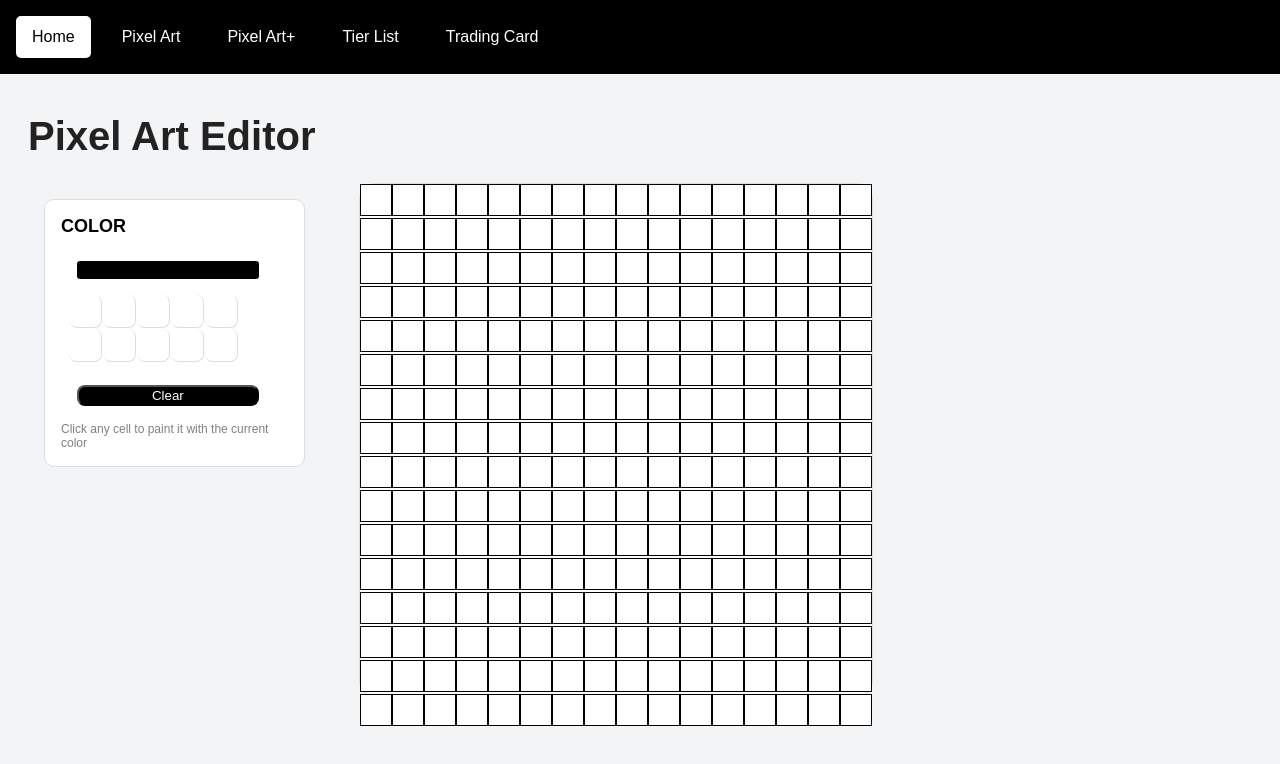
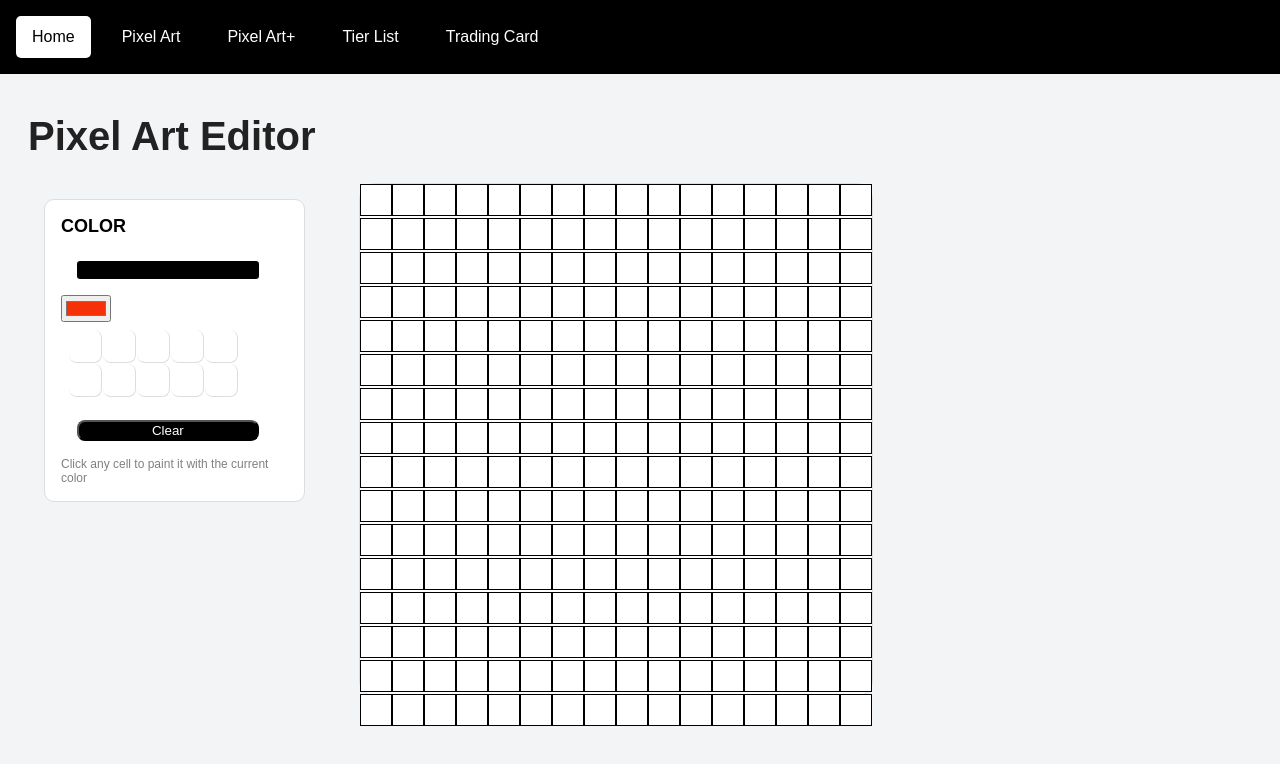
Before and after one commit to SouthBennett/pixel-art, a React (Vite) app in the folder pixel-art/: page / in a window 1280 px wide. Shown: the top 764 px of the page. Built offline with nearby package versions, Linux system fonts and the light colour scheme.

Commit message:
Implemented controlled currentColor state and native color input

```diff
--- a/pixel-art/src/components/ColorPicker.jsx
+++ b/pixel-art/src/components/ColorPicker.jsx
@@ -18,6 +18,8 @@ export default function ColorPicker({ currentColor, setCurrentColor }){
                     preview  color
                 </div>
 
+                <input type="color" value={currentColor} />
+
                 <div className='color-picker-grid'>
                     {colorCells}
                 </div>
```
